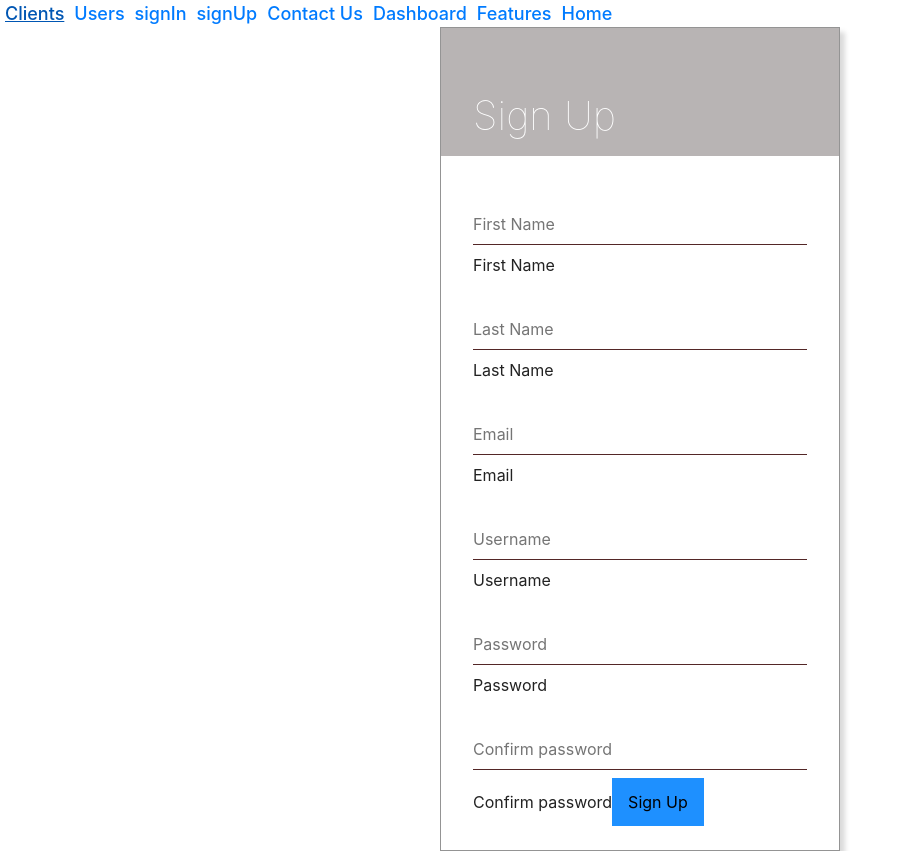
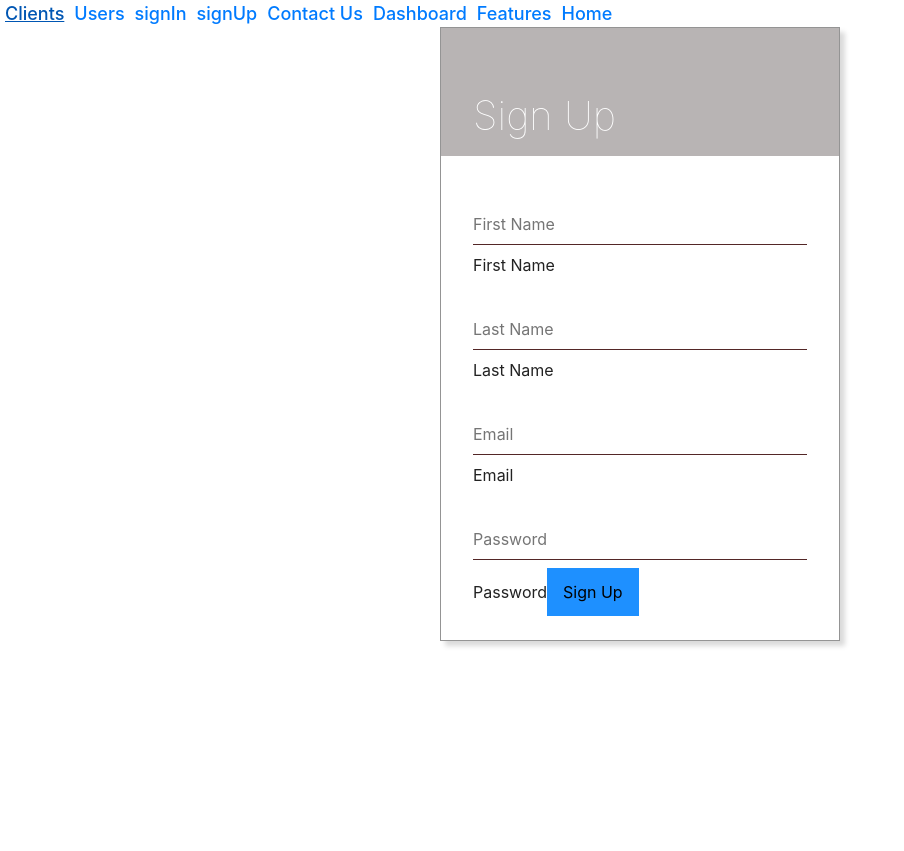
Before and after one commit to statst/Group-Project-CRM-frontend, a React (Create React App) app in the folder crm/: page /signup in a window 1280 px wide. Shown: the whole page, without its empty margins (0-904 px from the left). After the commit the page ends 800 px from the top, so only its background shows below. Built offline with nearby package versions, Linux system fonts and the light colour scheme.

Commit message:
fixed signup and signin form

```diff
--- a/crm/src/components/Password/SignIn.js
+++ b/crm/src/components/Password/SignIn.js
@@ -1,5 +1,6 @@
-import React, {Component} from 'react';
-import {Redirect} from 'react-router-dom';
+import React, { Component } from 'react';
+import { APIURL } from '../../config';
+import { Redirect } from 'react-router-dom';
 
 import './Password.css';
 
@@ -12,46 +13,46 @@ class SignIn extends Component {
 			passwordConfirm: '',
 			valid: true,
 			submit: false,
-            redirectToReferrer: false
+			redirectToReferrer: false,
 		};
 	}
 
 	signIn = () => {
-        fetch('https://glacial-sands-49555.herokuapp.com/api/users/signin', {
+		fetch(`${APIURL}/api/users/signin`, {
 			method: 'POST',
 			headers: {
-                'Content-Type': 'application/json; charset=utf-8'
+				'Content-Type': 'application/json; charset=utf-8',
 			},
 			body: JSON.stringify({
 				email: this.state.username,
-                password: this.state.password
-            })
+				password: this.state.password,
+			}),
 		})
 			.then((res) => res.json())
 			.then((res) => {
 				console.log(res.token);
 				this.props.setToken(res.token);
-                this.setState({...this.state, redirectToReferrer: true});
+				this.setState({ ...this.state, redirectToReferrer: true });
 			});
 
 		console.log(this.state.username, this.state.password);
 	};
 
 	handleChange = (event) => {
-        this.setState({[event.target.name]: event.target.value});
+		this.setState({ [event.target.name]: event.target.value });
 	};
 
 	checkPassword = (event) => {
 		event.preventDefault();
 		this.state.password === this.state.passwordConfirm
-            ? this.setState({valid: true, submit: true})
-            : this.setState({valid: false, submit: true});
+			? this.setState({ valid: true, submit: true })
+			: this.setState({ valid: false, submit: true });
 	};
 
 	render() {
 		//Adding redirect code after sign in
 
-        const {redirectToReferrer} = this.state;
+		const { redirectToReferrer } = this.state;
 		if (redirectToReferrer) {
 			return <Redirect to='/api/users' />;
 		}
@@ -82,12 +83,12 @@ class SignIn extends Component {
 					<button type='submit' onClick={this.signIn}>
 						Sign In
 					</button>
-                    {/* {this.state.submit && (
+					{this.state.submit && (
 						<p className={this.state.value ? 'valid' : 'invalid'}>
 							{this.state.valid ? 'password matched' : 'password do not match'}
 						</p>
 					)}
-					{!this.state.submit} */}
+					{!this.state.submit}
 				</form>
 			</div>
 		);
--- a/crm/src/components/Password/SignUp.js
+++ b/crm/src/components/Password/SignUp.js
@@ -1,4 +1,6 @@
 import React, { Component } from 'react';
+import { Redirect } from 'react-router-dom';
+import { APIURL } from '../../config';
 import './Password.css';
 
 class SignUp extends Component {
@@ -13,23 +15,43 @@ class SignUp extends Component {
 			passwordConfirm: '',
 			valid: true,
 			submit: false,
+			redirectToReferrer: false,
 		};
 	}
 	handleChange = (event) => {
 		this.setState({ [event.target.name]: event.target.value });
 	};
-	checkPassword = (event) => {
+
+	handleSubmit = (event) => {
 		event.preventDefault();
-		this.state.password === this.state.passwordConfirm
-			? this.setState({ valid: true, submit: true })
-			: this.setState({ valid: false, submit: true });
+		const url = `${APIURL}/api/users`;
+		fetch(url, {
+			method: 'POST',
+			headers: {
+				'Content-Type': 'application/json',
+			},
+			body: JSON.stringify({
+				firstname: this.state.firstname,
+				lastname: this.state.lastname,
+				email: this.state.email,
+				password: this.state.password,
+			}),
+		})
+			.then((response) => response.json())
+			.then((response) => {
+				this.setState({ ...this.state, redirectToReferrer: true });
+			});
 	};
 
 	render() {
+		const { redirectToReferrer } = this.state;
+		if (redirectToReferrer) {
+			return <Redirect to='/signin' />;
+		}
 		return (
 			<div className='form'>
 				<h1>Sign Up</h1>
-				<form onSubmit={this.checkPassword}>
+				<form onSubmit={this.handleSubmit}>
 					<input
 						type='text'
 						placeholder='First Name'
@@ -57,15 +79,6 @@ class SignUp extends Component {
 						onChange={this.handleChange}
 					/>
 					<label htmlFor='lastname'>Email</label>
-					<input
-						type='text'
-						placeholder='Username'
-						id='username'
-						name='username'
-						value={this.state.username}
-						onChange={this.handleChange}
-					/>
-					<label htmlFor='username'>Username</label>
 
 					<input
 						type='password'
@@ -76,24 +89,7 @@ class SignUp extends Component {
 						onChange={this.handleChange}
 					/>
 					<label htmlFor='password'>Password</label>
-
-					<input
-						type='password'
-						placeholder='Confirm password'
-						id='passwordConfirm'
-						name='passwordConfirm'
-						value={this.state.passwordConfirm}
-						onChange={this.handleChange}
-					/>
-					<label htmlFor='passwordConfirm'>Confirm password</label>
-
 					<button type='submit'>Sign Up</button>
-					{this.state.submit && (
-						<p className={this.state.value ? 'valid' : 'invalid'}>
-							{this.state.valid ? 'password matched' : 'password do not match'}
-						</p>
-					)}
-					{!this.state.submit}
 				</form>
 			</div>
 		);
```
Lines whose indentation alone changed are shown as unchanged.
